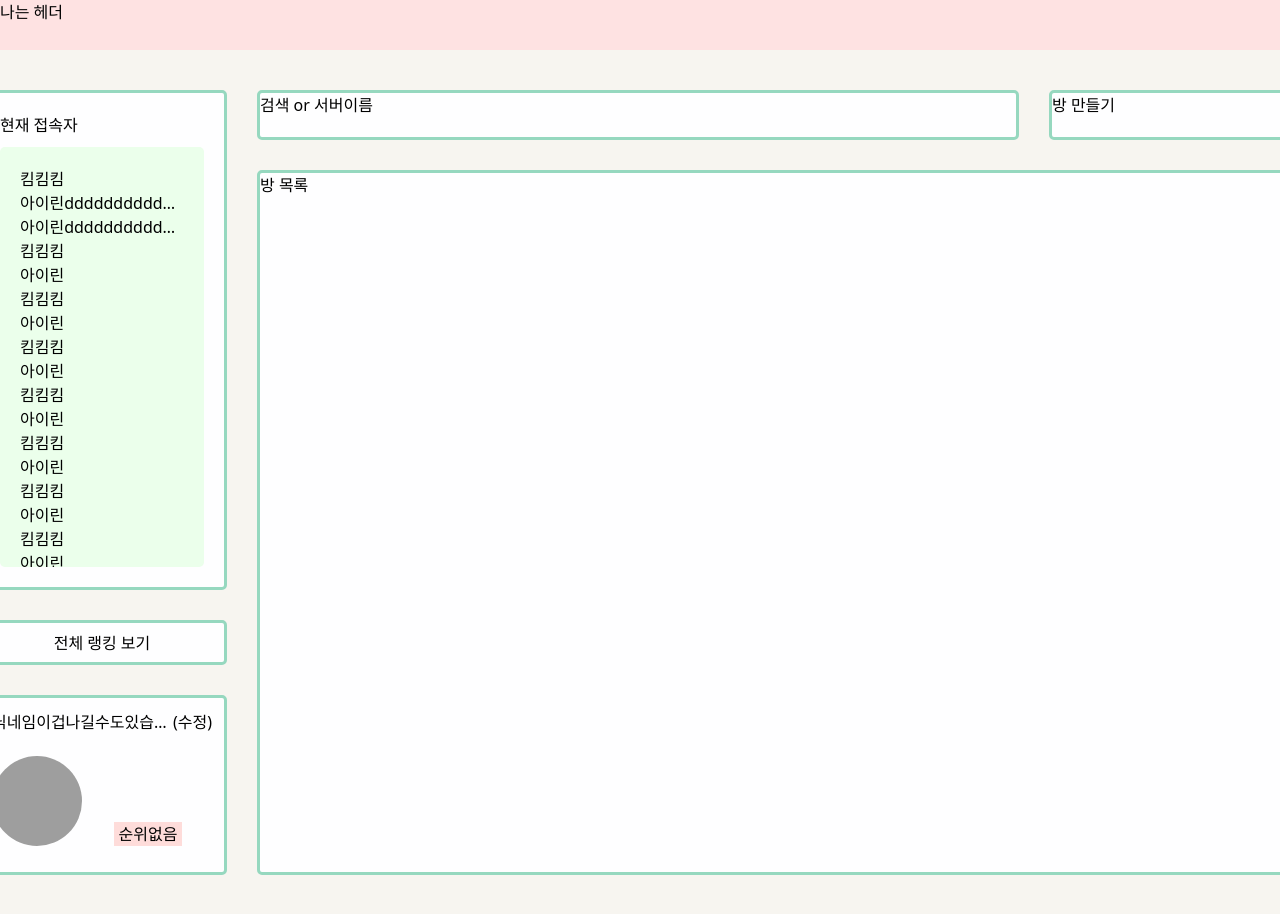
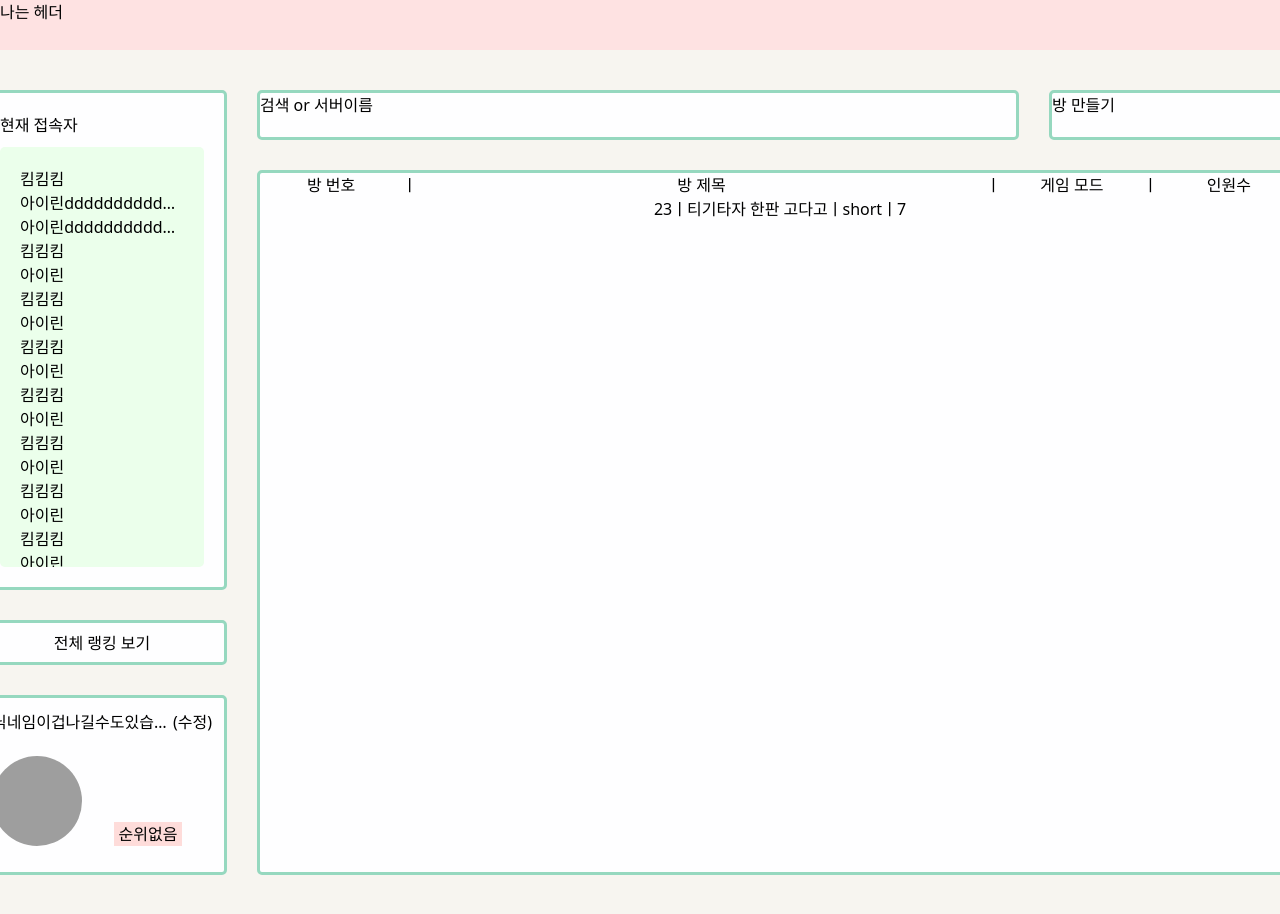
Before and after one commit to Team-E2I4/Team-E2I4-TiKiTaza-FE, a React (Vite) app: page /main in a window 1280 px wide. Shown: the top 914 px of the page. Built offline with nearby package versions, Linux system fonts and the light colour scheme; grey boxes are pictures that could not be loaded.

Commit message:
[♻️refactor]: GameRoonListItem 내부 프롭스 배열화하여 map으로 하나씩 렌더링하게 변경 - useMemo사용하여 props 바뀌었을때 값 바뀌게 적용

```diff
--- a/src/pages/MainPage/GameRoomList.tsx
+++ b/src/pages/MainPage/GameRoomList.tsx
@@ -1,6 +1,47 @@
+import GameRoomListItem from './GameRoonListItem';
+
+const GAME_ROOM_LIST_CATRGORY = ['방 번호', '방 제목', '게임 모드', '인원수'];
+
+const DUMMY_DATA = [
+  {
+    roomNumber: 23,
+    title: '티기타자 한판 고다고',
+    mode: 'short',
+    headCount: 7,
+  },
+];
+
 const GameRoomList = () => {
   return (
-    <article className='bg-white rounded-[0.5rem] border-solid border-[0.3rem] border-green-100 row-start-2 col-start-1 col-span-2'></article>
+    <article className='bg-white rounded-[0.5rem] border-solid border-[0.3rem] border-green-100 row-start-2 col-start-1 col-span-2'>
+      <ul className='flex flex-col items-center'>
+        <li className='flex w-full'>
+          {GAME_ROOM_LIST_CATRGORY.map((category, i) => (
+            <>
+              <span
+                key={category}
+                className={
+                  category === '방 제목'
+                    ? 'flex-[4_0_0] text-center'
+                    : 'flex-1 text-center'
+                }>
+                {category}
+              </span>
+              {i !== category.length && <span>ㅣ</span>}
+            </>
+          ))}
+        </li>
+        {DUMMY_DATA.map(({ roomNumber, title, mode, headCount }) => (
+          <GameRoomListItem
+            key={roomNumber}
+            roomNumber={roomNumber}
+            title={title}
+            mode={mode}
+            headCount={headCount}
+          />
+        ))}
+      </ul>
+    </article>
   );
 };
 
--- /dev/null
+++ b/src/pages/MainPage/GameRoonListItem.tsx
@@ -0,0 +1,33 @@
+import { useMemo } from 'react';
+
+interface GameRoomListItemProps {
+  roomNumber: number;
+  title: string;
+  mode: string;
+  headCount: number;
+}
+
+const GameRoomListItem = ({
+  roomNumber,
+  title,
+  mode,
+  headCount,
+}: GameRoomListItemProps) => {
+  const arrayedProps = useMemo(
+    () => [roomNumber, title, mode, headCount],
+    [roomNumber, title, mode, headCount]
+  );
+
+  return (
+    <li>
+      {arrayedProps.map((category, i) => (
+        <>
+          <span key={category}>{category}</span>
+          {i !== arrayedProps.length - 1 && <span>ㅣ</span>}
+        </>
+      ))}
+    </li>
+  );
+};
+
+export default GameRoomListItem;
--- a/src/pages/MainPage/MainPage.tsx
+++ b/src/pages/MainPage/MainPage.tsx
@@ -1,3 +1,4 @@
+import GameRoomList from './GameRoomList';
 import UserCard from './UserCard';
 import UserList from './UserList';
 
@@ -19,9 +20,7 @@ const MainPage = () => {
         <article className='bg-white rounded-[0.5rem] border-solid border-[0.3rem] border-green-100 row-start-1'>
           방 만들기
         </article>
-        <article className='bg-white rounded-[0.5rem] border-solid border-[0.3rem] border-green-100 row-start-2 col-start-1 col-span-2'>
-          방 목록
-        </article>
+        <GameRoomList />
       </section>
     </main>
   );
```
